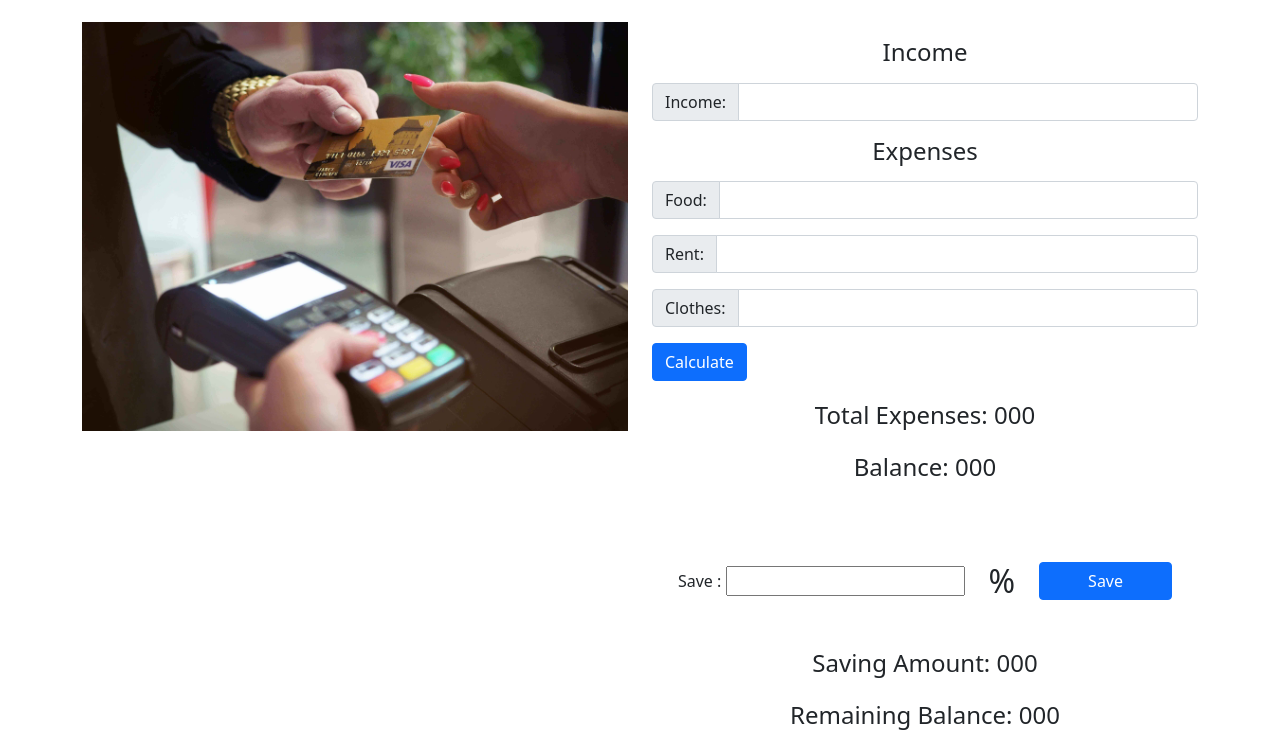
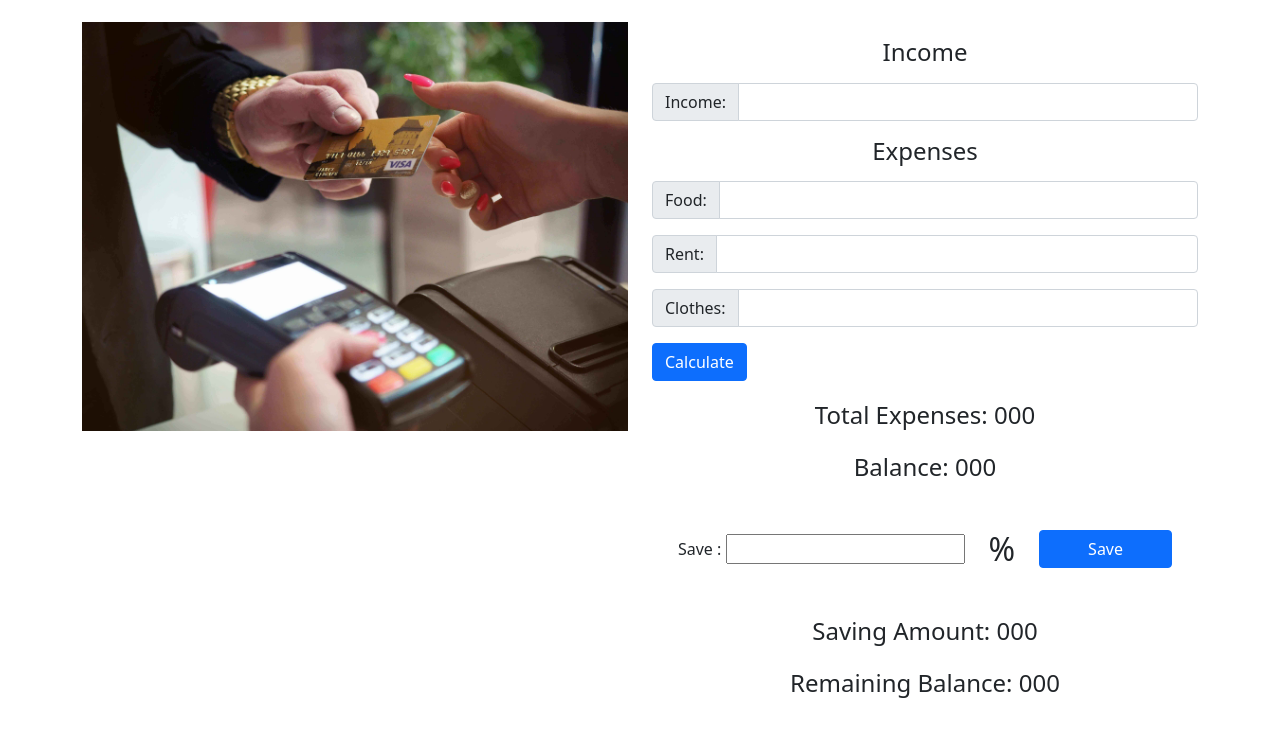
Before and after one commit to Raselshah/money-muster, a plain HTML site: page index.html in a window 1280 px wide. Shown: the part 127-876 px from the top of the page. After the commit the page ends 844 px from the top, so only its background shows below. Drawn offline with nearby package versions, Linux system fonts and the light colour scheme.

Commit message:
cheking done

```diff
--- a/app.js
+++ b/app.js
@@ -16,6 +16,7 @@ function calculateUserCost() {
   const foodCost = commonId("food-cost");
   const rentCost = commonId("rent-cost");
   const clothesCost = commonId("clothes-cost");
+
   const totalCost =
     parseInt(foodCost.value) +
     parseInt(rentCost.value) +
--- a/index.html
+++ b/index.html
@@ -66,7 +66,7 @@
                     </div>
 
                     <!-- saving area -->
-                    <div class="mt-5 d-flex justify-content-center align-items-center">
+                    <div class="mt-3 d-flex justify-content-center align-items-center">
                         <span>Save : <input id="saving-amount" type="text" /></span>
                         <p class="m-4 fs-2">%</p>
                         <button id="saving-btn" class="btn btn-primary px-5">Save</button>
```
